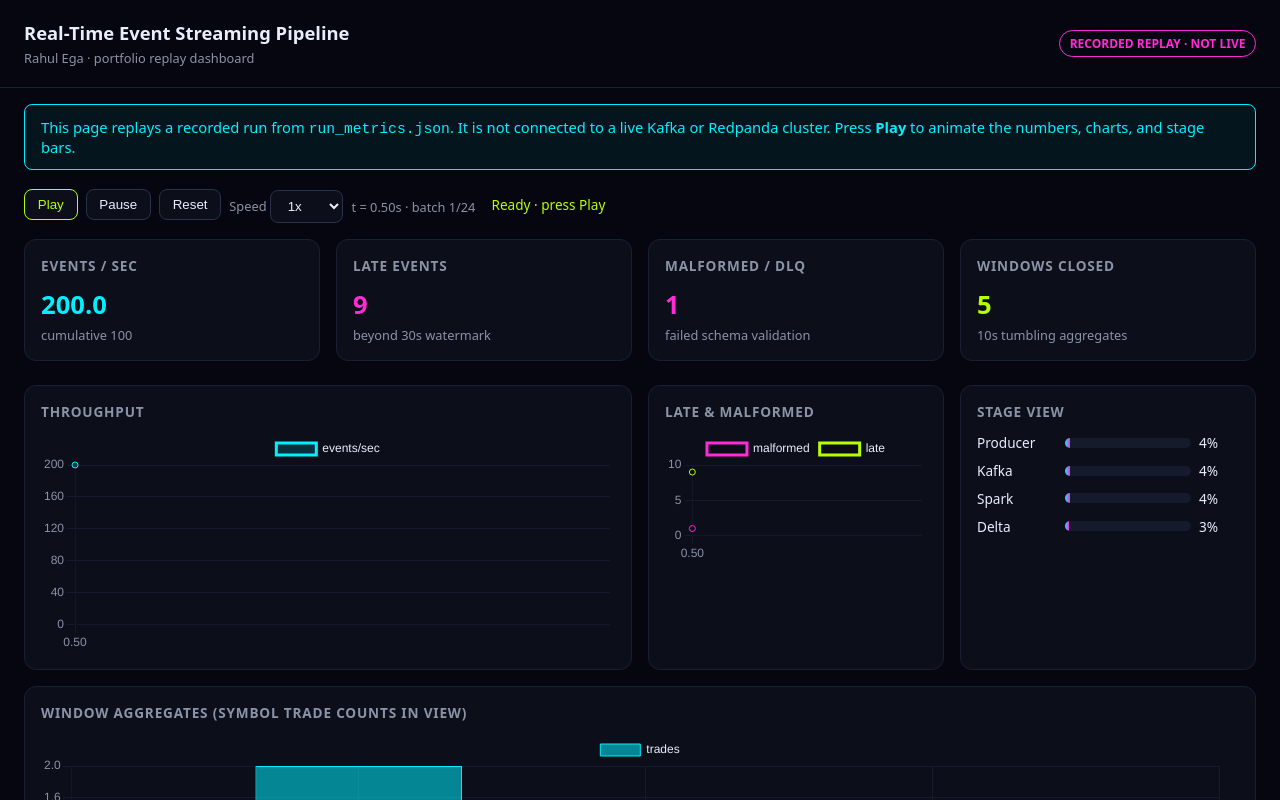
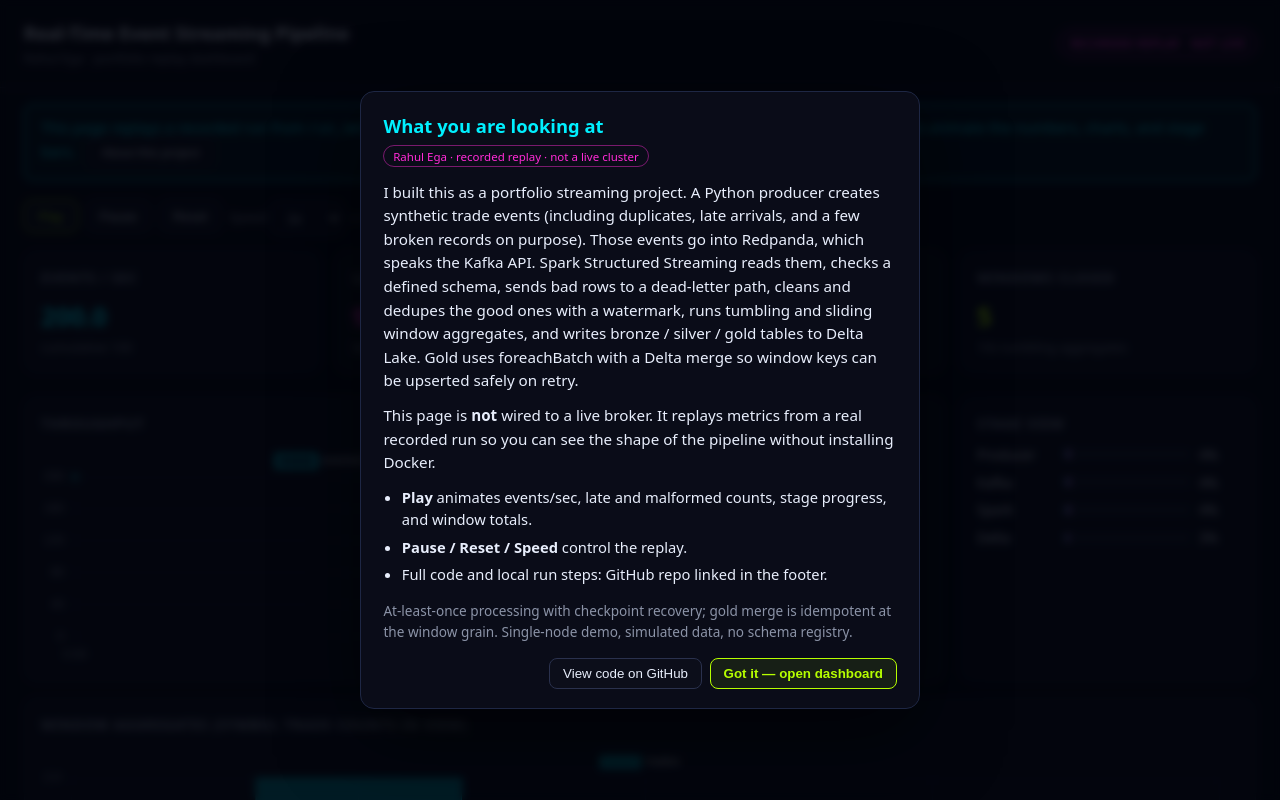
Before and after one commit to Rahul9121/realtime-event-streaming, a plain HTML site: page dashboard/index.html in a window 1280 px wide. Shown: the top 800 px of the page. Drawn offline with nearby package versions, Linux system fonts and the light colour scheme.

Commit message:
feat: intro popup and Open Graph share description

```diff
--- a/dashboard/index.html
+++ b/dashboard/index.html
@@ -3,7 +3,24 @@
 <head>
   <meta charset="UTF-8" />
   <meta name="viewport" content="width=device-width, initial-scale=1" />
-  <title>Realtime Event Streaming — Run Replay</title>
+  <title>Real-Time Event Streaming Pipeline | Rahul Ega</title>
+  <meta name="description" content="Portfolio project by Rahul Ega: synthetic trade events flow through Redpanda (Kafka API), Spark Structured Streaming, and Delta Lake (bronze, silver, gold) with schema checks, dead-letter handling, watermarks, dedupe, windowed aggregates, and checkpoint recovery. This page replays a recorded run — not a live cluster." />
+  <meta name="author" content="Rahul Ega" />
+  <link rel="canonical" href="https://rahul9121.github.io/realtime-event-streaming/" />
+  <meta property="og:type" content="website" />
+  <meta property="og:site_name" content="Rahul Ega · Portfolio" />
+  <meta property="og:title" content="Real-Time Event Streaming Pipeline" />
+  <meta property="og:description" content="I built a streaming path from synthetic trades to Delta Lake: Redpanda buffer, Spark Structured Streaming (schema, DLQ, watermark, dedupe, tumbling and sliding windows, checkpoints, gold MERGE), plus this recorded-run replay dashboard. Not a live Kafka cluster." />
+  <meta property="og:url" content="https://rahul9121.github.io/realtime-event-streaming/" />
+  <meta property="og:image" content="https://rahul9121.github.io/realtime-event-streaming/og-image.svg" />
+  <meta property="og:image:type" content="image/svg+xml" />
+  <meta property="og:image:width" content="1200" />
+  <meta property="og:image:height" content="630" />
+  <meta property="og:locale" content="en_US" />
+  <meta name="twitter:card" content="summary_large_image" />
+  <meta name="twitter:title" content="Real-Time Event Streaming Pipeline" />
+  <meta name="twitter:description" content="Senior data engineer portfolio piece by Rahul Ega: Redpanda + Spark Structured Streaming + Delta Lake bronze/silver/gold, with a recorded replay dashboard (not live)." />
+  <meta name="twitter:image" content="https://rahul9121.github.io/realtime-event-streaming/og-image.svg" />
   <script src="https://cdnjs.cloudflare.com/ajax/libs/Chart.js/4.4.1/chart.umd.min.js" crossorigin="anonymous" referrerpolicy="no-referrer"></script>
   <style>
     :root { --bg:#05060f; --cyan:#00f0ff; --magenta:#ff2bd6; --lime:#b6ff00; --panel:#0c0e1a; --text:#e8eefc; --muted:#8b93a7; }
@@ -31,9 +48,49 @@
     footer { padding:1rem 1.5rem 2rem; color:var(--muted); font-size:0.8rem; }
     a { color:var(--cyan); }
     #status { margin-left:0.5rem; color:var(--lime); font-size:0.85rem; }
+
+    .modal-backdrop { position:fixed; inset:0; background:rgba(2,4,12,0.82); display:flex; align-items:center; justify-content:center; z-index:1000; padding:1rem; backdrop-filter:blur(4px); }
+    .modal-backdrop[hidden] { display:none !important; }
+    .modal { width:min(560px,100%); background:#0a0c18; border:1px solid #1e2744; border-radius:14px; box-shadow:0 24px 80px rgba(0,0,0,0.55); padding:1.35rem 1.4rem 1.2rem; max-height:min(90vh,640px); overflow:auto; }
+    .modal h2 { margin:0 0 0.35rem; font-size:1.15rem; color:var(--cyan); }
+    .modal .tag { display:inline-block; font-size:0.72rem; color:var(--magenta); border:1px solid rgba(255,43,214,0.45); border-radius:999px; padding:0.15rem 0.55rem; margin-bottom:0.85rem; }
+    .modal p { margin:0 0 0.7rem; line-height:1.55; color:var(--text); font-size:0.95rem; }
+    .modal ul { margin:0 0 0.9rem; padding-left:1.15rem; color:var(--text); font-size:0.92rem; line-height:1.5; }
+    .modal li { margin-bottom:0.35rem; }
+    .modal .muted { color:var(--muted); font-size:0.85rem; margin-bottom:1rem; }
+    .modal-actions { display:flex; flex-wrap:wrap; gap:0.5rem; justify-content:flex-end; }
+    .modal-actions button.primary { background:rgba(182,255,0,0.08); font-weight:600; }
+
   </style>
 </head>
 <body>
+
+  <div class="modal-backdrop" id="introModal" role="dialog" aria-modal="true" aria-labelledby="introTitle">
+    <div class="modal">
+      <h2 id="introTitle">What you are looking at</h2>
+      <div class="tag">Rahul Ega · recorded replay · not a live cluster</div>
+      <p>
+        I built this as a portfolio streaming project. A Python producer creates synthetic trade events
+        (including duplicates, late arrivals, and a few broken records on purpose). Those events go into
+        Redpanda, which speaks the Kafka API. Spark Structured Streaming reads them, checks a defined schema,
+        sends bad rows to a dead-letter path, cleans and dedupes the good ones with a watermark, runs
+        tumbling and sliding window aggregates, and writes bronze / silver / gold tables to Delta Lake.
+        Gold uses foreachBatch with a Delta merge so window keys can be upserted safely on retry.
+      </p>
+      <p>This page is <strong>not</strong> wired to a live broker. It replays metrics from a real recorded run so you can see the shape of the pipeline without installing Docker.</p>
+      <ul>
+        <li><strong>Play</strong> animates events/sec, late and malformed counts, stage progress, and window totals.</li>
+        <li><strong>Pause / Reset / Speed</strong> control the replay.</li>
+        <li>Full code and local run steps: GitHub repo linked in the footer.</li>
+      </ul>
+      <p class="muted">At-least-once processing with checkpoint recovery; gold merge is idempotent at the window grain. Single-node demo, simulated data, no schema registry.</p>
+      <div class="modal-actions">
+        <button type="button" id="btnIntroRepo">View code on GitHub</button>
+        <button type="button" class="primary" id="btnIntroClose">Got it — open dashboard</button>
+      </div>
+    </div>
+  </div>
+
   <header>
     <div>
       <h1>Real-Time Event Streaming Pipeline</h1>
@@ -43,7 +100,7 @@
   </header>
   <div class="banner">
     This page replays a recorded run from <code>run_metrics.json</code>. It is not connected to a live Kafka or Redpanda cluster.
-    Press <strong>Play</strong> to animate the numbers, charts, and stage bars.
+    Press <strong>Play</strong> to animate the numbers, charts, and stage bars. <button type="button" id="btnAbout" style="margin-left:0.5rem;font-size:0.8rem;">About this project</button>
   </div>
   <div class="controls">
     <button class="primary" id="btnPlay" type="button">Play</button>
@@ -86,6 +143,24 @@
   </footer>
   <script>
   (function () {
+
+    var modal = document.getElementById('introModal');
+    function openIntro() { if (modal) modal.hidden = false; }
+    function closeIntro() { if (modal) modal.hidden = true; }
+    var btnClose = document.getElementById('btnIntroClose');
+    var btnAbout = document.getElementById('btnAbout');
+    var btnRepo = document.getElementById('btnIntroRepo');
+    if (btnClose) btnClose.addEventListener('click', closeIntro);
+    if (btnAbout) btnAbout.addEventListener('click', openIntro);
+    if (btnRepo) btnRepo.addEventListener('click', function () {
+      window.open('https://github.com/Rahul9121/realtime-event-streaming', '_blank', 'noopener');
+    });
+    if (modal) {
+      modal.addEventListener('click', function (e) { if (e.target === modal) closeIntro(); });
+      document.addEventListener('keydown', function (e) { if (e.key === 'Escape' && !modal.hidden) closeIntro(); });
+      openIntro();
+    }
+
     var state = { data: null, idx: 0, playing: false, timer: null };
     var statusEl = document.getElementById('status');
     var axis = {
```
Also changed, not shown: dashboard/og-image.svg (added).
